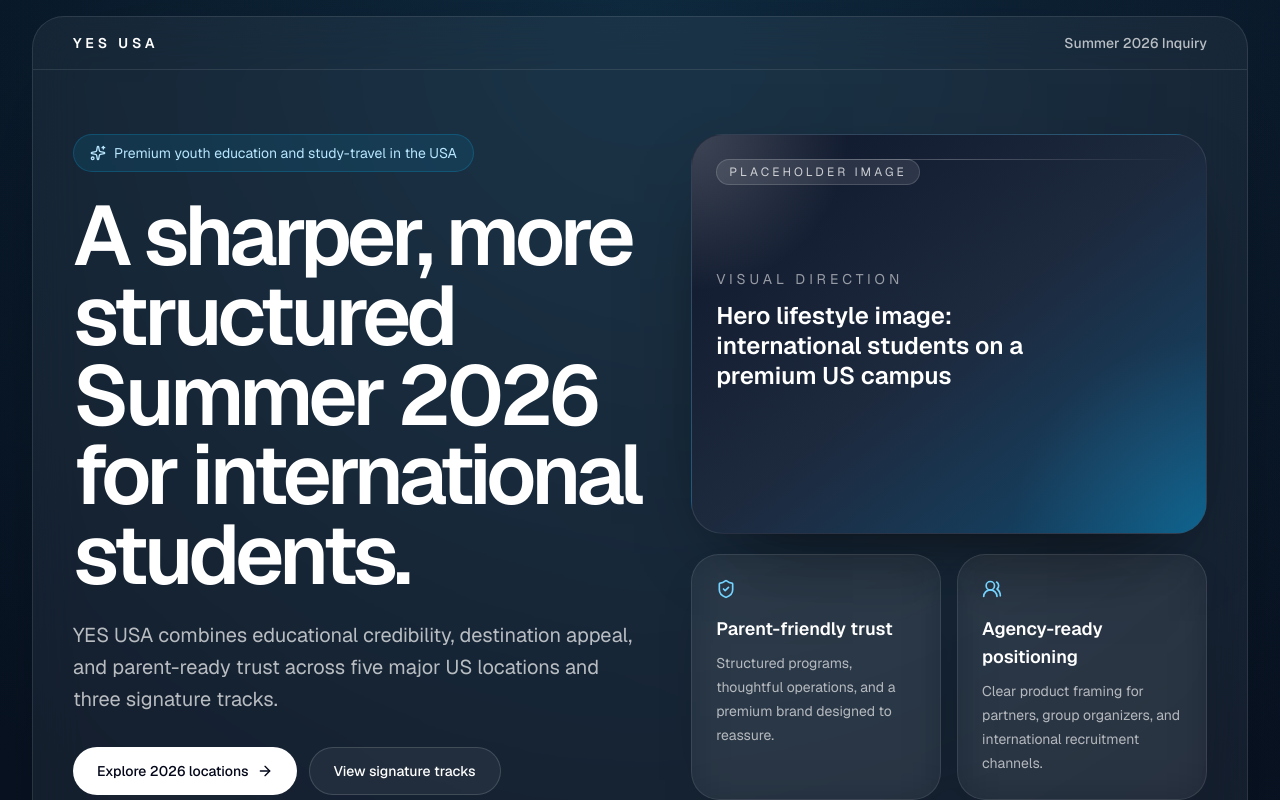
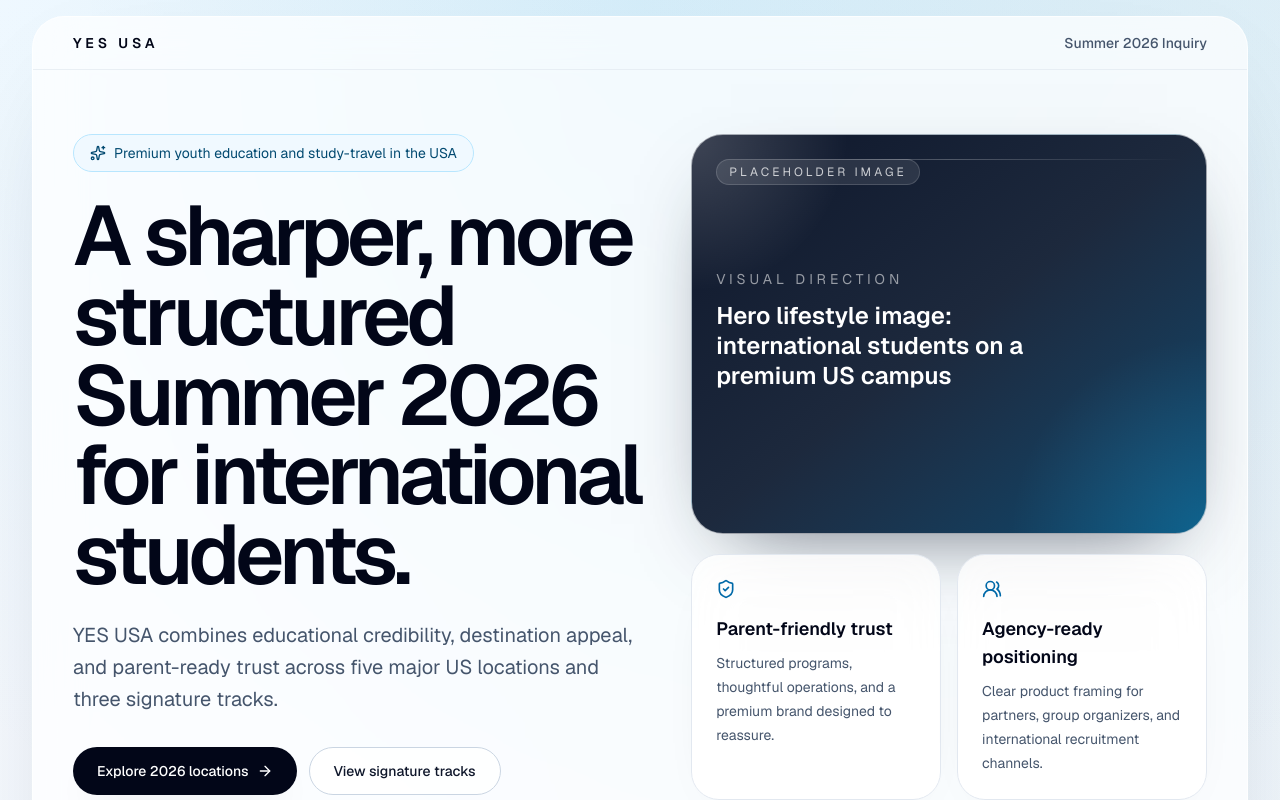
Before and after one commit to ritavteam/yesusa-summer-2026, a Next.js app: page / in a window 1280 px wide. Shown: the top 800 px of the page. Built offline with nearby package versions, Linux system fonts and the light colour scheme.

Commit message:
Switch YES USA landing page to premium light theme

```diff
--- a/src/app/globals.css
+++ b/src/app/globals.css
@@ -49,38 +49,38 @@
 }
 
 :root {
-  --background: oklch(0.17 0.02 255.2);
-  --foreground: oklch(0.96 0.006 248.01);
-  --card: oklch(0.22 0.02 255.8 / 0.86);
-  --card-foreground: oklch(0.96 0.006 248.01);
-  --popover: oklch(0.18 0.02 255.2);
-  --popover-foreground: oklch(0.96 0.006 248.01);
-  --primary: oklch(0.74 0.12 218.4);
-  --primary-foreground: oklch(0.15 0.02 255.2);
-  --secondary: oklch(0.26 0.02 255.8);
-  --secondary-foreground: oklch(0.96 0.006 248.01);
-  --muted: oklch(0.24 0.02 255.8);
-  --muted-foreground: oklch(0.74 0.014 247.75);
-  --accent: oklch(0.28 0.04 226.21);
-  --accent-foreground: oklch(0.96 0.006 248.01);
+  --background: oklch(0.985 0.006 247.84);
+  --foreground: oklch(0.2 0.03 255.63);
+  --card: oklch(1 0 0 / 0.82);
+  --card-foreground: oklch(0.2 0.03 255.63);
+  --popover: oklch(1 0 0);
+  --popover-foreground: oklch(0.2 0.03 255.63);
+  --primary: oklch(0.28 0.08 259.35);
+  --primary-foreground: oklch(0.98 0.004 247.86);
+  --secondary: oklch(0.95 0.012 236.61);
+  --secondary-foreground: oklch(0.26 0.04 257.42);
+  --muted: oklch(0.96 0.01 248.24);
+  --muted-foreground: oklch(0.52 0.03 255.61);
+  --accent: oklch(0.95 0.03 226.21);
+  --accent-foreground: oklch(0.26 0.04 257.42);
   --destructive: oklch(0.62 0.2 24.18);
-  --border: oklch(1 0 0 / 0.09);
-  --input: oklch(1 0 0 / 0.12);
-  --ring: oklch(0.72 0.08 218.4);
-  --chart-1: oklch(0.74 0.12 218.4);
-  --chart-2: oklch(0.68 0.09 194.77);
+  --border: oklch(0.89 0.012 251.32);
+  --input: oklch(0.89 0.012 251.32);
+  --ring: oklch(0.67 0.09 240.12);
+  --chart-1: oklch(0.7 0.13 240.53);
+  --chart-2: oklch(0.78 0.07 194.77);
   --chart-3: oklch(0.67 0.09 260.13);
   --chart-4: oklch(0.84 0.04 87.11);
   --chart-5: oklch(0.56 0.08 305.41);
   --radius: 1rem;
-  --sidebar: oklch(0.18 0.02 255.2);
-  --sidebar-foreground: oklch(0.96 0.006 248.01);
-  --sidebar-primary: oklch(0.74 0.12 218.4);
-  --sidebar-primary-foreground: oklch(0.15 0.02 255.2);
-  --sidebar-accent: oklch(0.28 0.04 226.21);
-  --sidebar-accent-foreground: oklch(0.96 0.006 248.01);
-  --sidebar-border: oklch(1 0 0 / 0.09);
-  --sidebar-ring: oklch(0.72 0.08 218.4);
+  --sidebar: oklch(0.985 0.004 247.86);
+  --sidebar-foreground: oklch(0.2 0.03 255.63);
+  --sidebar-primary: oklch(0.28 0.08 259.35);
+  --sidebar-primary-foreground: oklch(0.98 0.004 247.86);
+  --sidebar-accent: oklch(0.95 0.03 226.21);
+  --sidebar-accent-foreground: oklch(0.26 0.04 257.42);
+  --sidebar-border: oklch(0.89 0.012 251.32);
+  --sidebar-ring: oklch(0.67 0.09 240.12);
 }
 
 .dark {
--- a/src/app/page.tsx
+++ b/src/app/page.tsx
@@ -94,14 +94,14 @@ function SectionHeader({
 }) {
   return (
     <div className="max-w-2xl space-y-4">
-      <p className="text-xs font-semibold uppercase tracking-[0.3em] text-sky-300/80">
+      <p className="text-xs font-semibold uppercase tracking-[0.3em] text-sky-700">
         {eyebrow}
       </p>
-      <h2 className="text-3xl font-semibold tracking-tight text-balance text-white sm:text-4xl lg:text-5xl">
+      <h2 className="text-3xl font-semibold tracking-tight text-balance text-slate-950 sm:text-4xl lg:text-5xl">
         {title}
       </h2>
       {description ? (
-        <p className="text-base leading-7 text-white/65 sm:text-lg">{description}</p>
+        <p className="text-base leading-7 text-slate-600 sm:text-lg">{description}</p>
       ) : null}
     </div>
   );
@@ -116,7 +116,7 @@ function PlaceholderImage({
 }) {
   return (
     <div
-      className={`relative overflow-hidden rounded-[2rem] border border-white/10 bg-gradient-to-br from-slate-900 via-slate-800 to-sky-900 shadow-[0_30px_80px_-40px_rgba(0,0,0,0.9)] transition-all duration-500 hover:-translate-y-1 hover:border-white/15 hover:shadow-[0_40px_100px_-40px_rgba(0,0,0,0.95)] ${className}`}
+      className={`relative overflow-hidden rounded-[2rem] border border-white/60 bg-gradient-to-br from-slate-900 via-slate-800 to-sky-900 shadow-[0_30px_80px_-40px_rgba(15,23,42,0.7)] transition-all duration-500 hover:-translate-y-1 hover:border-white/70 hover:shadow-[0_40px_100px_-40px_rgba(15,23,42,0.75)] ${className}`}
     >
       <div className="absolute inset-0 bg-[radial-gradient(circle_at_top_left,rgba(255,255,255,0.2),transparent_24%),radial-gradient(circle_at_bottom_right,rgba(56,189,248,0.22),transparent_30%)]" />
       <div className="absolute inset-x-6 top-6 h-px bg-gradient-to-r from-transparent via-white/25 to-transparent" />
@@ -152,8 +152,8 @@ function LinkButton({
       className={cn(
         "inline-flex h-12 items-center justify-center rounded-full px-6 text-sm font-medium transition-all duration-300 hover:-translate-y-0.5",
         variant === "primary"
-          ? "bg-white text-slate-950 shadow-[0_20px_40px_-22px_rgba(255,255,255,0.25)] hover:bg-slate-100"
-          : "border border-white/15 bg-white/5 text-white hover:bg-white/10"
+          ? "bg-slate-950 text-white shadow-[0_20px_40px_-22px_rgba(15,23,42,0.45)] hover:bg-slate-800"
+          : "border border-slate-300 bg-white/80 text-slate-900 hover:bg-slate-50"
       )}
     >
       {children}
@@ -171,7 +171,7 @@ function SurfaceCard({
   return (
     <div
       className={cn(
-        "rounded-[1.75rem] border border-white/10 bg-white/[0.045] p-6 shadow-[0_20px_60px_-40px_rgba(0,0,0,0.9)] backdrop-blur-xl transition-all duration-300 hover:-translate-y-1 hover:border-white/15 hover:bg-white/[0.06] hover:shadow-[0_28px_80px_-40px_rgba(0,0,0,0.95)]",
+        "rounded-[1.75rem] border border-slate-200 bg-white/80 p-6 shadow-[0_20px_60px_-40px_rgba(15,23,42,0.18)] backdrop-blur-xl transition-all duration-300 hover:-translate-y-1 hover:border-slate-300 hover:bg-white hover:shadow-[0_28px_80px_-40px_rgba(15,23,42,0.22)]",
         className
       )}
     >
@@ -182,18 +182,18 @@ function SurfaceCard({
 
 export default function Home() {
   return (
-    <main className="min-h-screen bg-[radial-gradient(circle_at_top,rgba(56,189,248,0.14),transparent_18%),radial-gradient(circle_at_top_right,rgba(15,23,42,0.22),transparent_24%),linear-gradient(180deg,#07111f_0%,#0a1628_36%,#0d1b2f_100%)] text-white">
+    <main className="min-h-screen bg-[radial-gradient(circle_at_top,rgba(56,189,248,0.14),transparent_18%),radial-gradient(circle_at_top_right,rgba(14,116,144,0.08),transparent_22%),linear-gradient(180deg,#f8fbff_0%,#eef4fb_40%,#f8fafc_100%)] text-slate-900">
       <section className="px-4 pb-16 pt-4 sm:px-6 lg:px-8">
         <div className="mx-auto max-w-7xl">
-          <div className="overflow-hidden rounded-[2rem] border border-white/10 bg-white/5 shadow-[0_40px_120px_-60px_rgba(0,0,0,0.8)] backdrop-blur-xl">
-            <div className="border-b border-white/10 px-6 py-4 sm:px-8 lg:px-10">
+          <div className="overflow-hidden rounded-[2rem] border border-white/70 bg-white/70 shadow-[0_40px_120px_-60px_rgba(15,23,42,0.25)] backdrop-blur-xl">
+            <div className="border-b border-slate-200/70 px-6 py-4 sm:px-8 lg:px-10">
               <div className="flex items-center justify-between gap-4">
-                <div className="text-sm font-semibold uppercase tracking-[0.28em] text-white">
+                <div className="text-sm font-semibold uppercase tracking-[0.28em] text-slate-950">
                   YES USA
                 </div>
                 <a
                   href="#final-cta"
-                  className="text-sm font-medium text-white/70 transition hover:text-white"
+                  className="text-sm font-medium text-slate-600 transition hover:text-slate-950"
                 >
                   Summer 2026 Inquiry
                 </a>
@@ -202,14 +202,14 @@ export default function Home() {
 
             <div className="grid gap-12 px-6 py-10 sm:px-8 md:py-14 lg:grid-cols-[1.05fr_0.95fr] lg:px-10 lg:py-16">
               <div className="flex flex-col justify-center">
-                <div className="inline-flex w-fit items-center gap-2 rounded-full border border-sky-400/20 bg-sky-400/10 px-4 py-2 text-sm text-sky-200">
+                <div className="inline-flex w-fit items-center gap-2 rounded-full border border-sky-200 bg-sky-50 px-4 py-2 text-sm text-sky-900">
                   <Sparkles className="size-4" />
                   Premium youth education and study-travel in the USA
                 </div>
-                <h1 className="mt-6 max-w-3xl text-5xl font-semibold tracking-[-0.055em] text-balance text-white sm:text-6xl lg:text-[5.25rem] lg:leading-[0.95]">
+                <h1 className="mt-6 max-w-3xl text-5xl font-semibold tracking-[-0.055em] text-balance text-slate-950 sm:text-6xl lg:text-[5.25rem] lg:leading-[0.95]">
                   A sharper, more structured Summer 2026 for international students.
                 </h1>
-                <p className="mt-6 max-w-2xl text-lg leading-8 text-white/70 sm:text-xl">
+                <p className="mt-6 max-w-2xl text-lg leading-8 text-slate-600 sm:text-xl">
                   YES USA combines educational credibility, destination appeal,
                   and parent-ready trust across five major US locations and three
                   signature tracks.
@@ -232,8 +232,8 @@ export default function Home() {
                     ["12–20", "age range"],
                   ].map(([value, label]) => (
                     <SurfaceCard key={label} className="p-5">
-                      <div className="text-2xl font-semibold text-white">{value}</div>
-                      <div className="mt-1 text-sm text-white/55">{label}</div>
+                      <div className="text-2xl font-semibold text-slate-950">{value}</div>
+                      <div className="mt-1 text-sm text-slate-500">{label}</div>
                     </SurfaceCard>
                   ))}
                 </div>
@@ -246,21 +246,21 @@ export default function Home() {
                 />
                 <div className="grid gap-4 sm:grid-cols-2">
                   <SurfaceCard>
-                    <ShieldCheck className="size-5 text-sky-300" />
-                    <h3 className="mt-4 text-lg font-semibold text-white">
+                    <ShieldCheck className="size-5 text-sky-700" />
+                    <h3 className="mt-4 text-lg font-semibold text-slate-950">
                       Parent-friendly trust
                     </h3>
-                    <p className="mt-2 text-sm leading-6 text-white/65">
+                    <p className="mt-2 text-sm leading-6 text-slate-600">
                       Structured programs, thoughtful operations, and a premium
                       brand designed to reassure.
                     </p>
                   </SurfaceCard>
                   <SurfaceCard>
-                    <Users2 className="size-5 text-sky-300" />
-                    <h3 className="mt-4 text-lg font-semibold text-white">
+                    <Users2 className="size-5 text-sky-700" />
+                    <h3 className="mt-4 text-lg font-semibold text-slate-950">
                       Agency-ready positioning
                     </h3>
-                    <p className="mt-2 text-sm leading-6 text-white/65">
+                    <p className="mt-2 text-sm leading-6 text-slate-600">
                       Clear product framing for partners, group organizers, and
                       international recruitment channels.
                     </p>
@@ -308,11 +308,11 @@ export default function Home() {
               },
             ].map((item) => (
               <SurfaceCard key={item.title}>
-                <item.icon className="size-5 text-sky-300" />
-                <h3 className="mt-4 text-lg font-semibold text-white">
+                <item.icon className="size-5 text-sky-700" />
+                <h3 className="mt-4 text-lg font-semibold text-slate-950">
                   {item.title}
                 </h3>
-                <p className="mt-3 text-sm leading-6 text-white/65">
+                <p className="mt-3 text-sm leading-6 text-slate-600">
                   {item.description}
                 </p>
               </SurfaceCard>
@@ -328,16 +328,16 @@ export default function Home() {
               <SurfaceCard key={location.name} className="sm:p-8">
                 <div className="flex items-start justify-between gap-4">
                   <div>
-                    <div className="text-sm font-semibold uppercase tracking-[0.25em] text-sky-300/80">
+                    <div className="text-sm font-semibold uppercase tracking-[0.25em] text-sky-700/80">
                       0{index + 1}
                     </div>
-                    <h3 className="mt-3 text-2xl font-semibold tracking-tight text-white">
+                    <h3 className="mt-3 text-2xl font-semibold tracking-tight text-slate-950">
                       {location.name}
                     </h3>
                   </div>
-                  <MapPin className="mt-1 size-5 shrink-0 text-white/35" />
+                  <MapPin className="mt-1 size-5 shrink-0 text-slate-400" />
                 </div>
-                <p className="mt-4 max-w-2xl text-base leading-7 text-white/65">
+                <p className="mt-4 max-w-2xl text-base leading-7 text-slate-600">
                   {location.description}
                 </p>
               </SurfaceCard>
@@ -364,23 +364,23 @@ export default function Home() {
         <div className="mx-auto max-w-7xl">
           <SurfaceCard className="overflow-hidden p-0">
             <div className="grid gap-0 lg:grid-cols-[0.9fr_1.1fr] lg:min-h-[26rem]">
-              <div className="border-b border-white/10 p-6 sm:p-8 lg:border-b-0 lg:border-r lg:p-10">
+              <div className="border-b border-slate-200 p-6 sm:p-8 lg:border-b-0 lg:border-r lg:p-10">
                 <SectionHeader
                   eyebrow="Signature Tracks"
                   title="Focused pathways for students who want direction, not filler."
                   description="Each track can later become a richer academic or marketing story with outcomes, sample modules, and profile-based targeting."
                 />
               </div>
-              <div className="grid gap-px bg-white/10 md:grid-cols-3">
+              <div className="grid gap-px bg-slate-200 md:grid-cols-3">
                 {tracks.map((track) => (
-                  <div key={track.title} className="bg-white/[0.035] p-6 sm:p-8">
-                    <div className="inline-flex rounded-full border border-white/10 bg-white/10 px-3 py-1 text-xs uppercase tracking-[0.24em] text-white/70">
+                  <div key={track.title} className="bg-white/75 p-6 sm:p-8">
+                    <div className="inline-flex rounded-full border border-slate-200 bg-slate-100 px-3 py-1 text-xs uppercase tracking-[0.24em] text-slate-500">
                       Signature Track
                     </div>
-                    <h3 className="mt-5 text-2xl font-semibold text-white">
+                    <h3 className="mt-5 text-2xl font-semibold text-slate-950">
                       {track.title}
                     </h3>
-                    <p className="mt-3 text-sm leading-6 text-white/65">
+                    <p className="mt-3 text-sm leading-6 text-slate-600">
                       {track.description}
                     </p>
                   </div>
@@ -403,10 +403,10 @@ export default function Home() {
             <div className="mt-8 grid gap-4 sm:grid-cols-2">
               {included.map((item) => (
                 <SurfaceCard key={item} className="flex items-start gap-3 p-4">
-                  <div className="mt-0.5 rounded-full bg-sky-400/15 p-1 text-sky-300">
+                  <div className="mt-0.5 rounded-full bg-sky-100 p-1 text-sky-800">
                     <Check className="size-4" />
                   </div>
-                  <p className="text-sm leading-6 text-white/72">{item}</p>
+                  <p className="text-sm leading-6 text-slate-700">{item}</p>
                 </SurfaceCard>
               ))}
             </div>
@@ -430,10 +430,10 @@ export default function Home() {
           <div className="mt-10 grid gap-5 lg:grid-cols-3">
             {audiences.map((audience) => (
               <SurfaceCard key={audience.title} className="sm:p-8">
-                <h3 className="text-2xl font-semibold tracking-tight text-white">
+                <h3 className="text-2xl font-semibold tracking-tight text-slate-950">
                   {audience.title}
                 </h3>
-                <p className="mt-4 text-base leading-7 text-white/65">
+                <p className="mt-4 text-base leading-7 text-slate-600">
                   {audience.description}
                 </p>
               </SurfaceCard>
@@ -444,31 +444,31 @@ export default function Home() {
 
       <section id="final-cta" className="px-4 py-14 sm:px-6 lg:px-8">
         <div className="mx-auto max-w-7xl">
-          <SurfaceCard className="p-0 overflow-hidden">
+          <SurfaceCard className="p-0 overflow-hidden bg-[linear-gradient(135deg,rgba(255,255,255,0.94),rgba(233,243,255,0.92))]">
             <div className="grid gap-0 lg:grid-cols-[1.05fr_0.95fr] lg:min-h-[34rem]">
-              <div className="border-b border-white/10 p-6 sm:p-8 lg:border-b-0 lg:border-r lg:p-10">
-                <p className="text-xs font-semibold uppercase tracking-[0.3em] text-sky-300/80">
+              <div className="border-b border-slate-200 p-6 sm:p-8 lg:border-b-0 lg:border-r lg:p-10">
+                <p className="text-xs font-semibold uppercase tracking-[0.3em] text-sky-700">
                   Final CTA
                 </p>
-                <h2 className="mt-4 max-w-3xl text-4xl font-semibold tracking-tight text-white sm:text-5xl">
+                <h2 className="mt-4 max-w-3xl text-4xl font-semibold tracking-tight text-slate-950 sm:text-5xl">
                   Position YES USA as the summer brand families trust and agencies can confidently sell.
                 </h2>
-                <p className="mt-5 max-w-2xl text-lg leading-8 text-white/65">
+                <p className="mt-5 max-w-2xl text-lg leading-8 text-slate-600">
                   Premium destinations, structured delivery, and a modern
                   international presentation — now in a stronger, more
                   conversion-ready format.
                 </p>
                 <div className="mt-8 grid gap-4 sm:grid-cols-2">
-                  <SurfaceCard className="p-5">
-                    <p className="text-sm font-semibold text-white">For families</p>
-                    <p className="mt-2 text-sm leading-6 text-white/65">
+                  <SurfaceCard className="p-5 bg-white/70">
+                    <p className="text-sm font-semibold text-slate-950">For families</p>
+                    <p className="mt-2 text-sm leading-6 text-slate-600">
                       Ask for dates, pricing, destination guidance, and the right
                       track for your student.
                     </p>
                   </SurfaceCard>
-                  <SurfaceCard className="p-5">
-                    <p className="text-sm font-semibold text-white">For agencies</p>
-                    <p className="mt-2 text-sm leading-6 text-white/65">
+                  <SurfaceCard className="p-5 bg-white/70">
+                    <p className="text-sm font-semibold text-slate-950">For agencies</p>
+                    <p className="mt-2 text-sm leading-6 text-slate-600">
                       Request program sheets, group positioning support, and
                       partnership information for Summer 2026.
                     </p>
@@ -476,42 +476,42 @@ export default function Home() {
                 </div>
               </div>
 
-              <div className="bg-white/[0.035] p-6 sm:p-8 lg:p-10">
+              <div className="bg-white/55 p-6 sm:p-8 lg:p-10">
                 <div className="flex items-center justify-between gap-3">
                   <div>
-                    <p className="text-sm font-semibold text-white">
+                    <p className="text-sm font-semibold text-slate-950">
                       Inquiry form placeholder
                     </p>
-                    <p className="mt-1 text-sm text-white/55">
+                    <p className="mt-1 text-sm text-slate-500">
                       Designed so this can later connect to a real CRM or form
                       backend.
                     </p>
                   </div>
-                  <div className="rounded-full bg-sky-400/15 px-3 py-1 text-xs font-semibold uppercase tracking-[0.24em] text-sky-200">
+                  <div className="rounded-full bg-sky-100 px-3 py-1 text-xs font-semibold uppercase tracking-[0.24em] text-sky-800">
                     V1
                   </div>
                 </div>
 
                 <div className="mt-6 grid gap-4">
                   <div className="grid gap-4 sm:grid-cols-2">
-                    <SurfaceCard className="p-4">
-                      <label className="text-xs font-semibold uppercase tracking-[0.22em] text-white/45">
+                    <SurfaceCard className="p-4 bg-white/70">
+                      <label className="text-xs font-semibold uppercase tracking-[0.22em] text-slate-500">
                         I am a
                       </label>
                       <div className="mt-3 flex gap-2 flex-wrap">
-                        <span className="rounded-full bg-white px-3 py-2 text-xs font-medium text-slate-950">
+                        <span className="rounded-full bg-slate-950 px-3 py-2 text-xs font-medium text-white">
                           Parent / Student
                         </span>
-                        <span className="rounded-full border border-white/15 px-3 py-2 text-xs font-medium text-white/80">
+                        <span className="rounded-full border border-slate-300 px-3 py-2 text-xs font-medium text-slate-700">
                           Agency / Group
                         </span>
                       </div>
                     </SurfaceCard>
-                    <SurfaceCard className="p-4">
-                      <label className="text-xs font-semibold uppercase tracking-[0.22em] text-white/45">
+                    <SurfaceCard className="p-4 bg-white/70">
+                      <label className="text-xs font-semibold uppercase tracking-[0.22em] text-slate-500">
                         Interested in
                       </label>
-                      <p className="mt-3 text-sm text-white/72">
+                      <p className="mt-3 text-sm text-slate-700">
                         Miami · New York · Stevens / NYC · LA / OC · Boston
                       </p>
                     </SurfaceCard>
@@ -526,7 +526,7 @@ export default function Home() {
                     ].map((field) => (
                       <div
                         key={field}
-                        className="rounded-2xl border border-white/10 bg-white/[0.04] px-4 py-3 text-sm text-white/35"
+                        className="rounded-2xl border border-slate-200 bg-white/75 px-4 py-3 text-sm text-slate-400"
                       >
                         {field}
                       </div>
@@ -552,9 +552,9 @@ export default function Home() {
       </section>
 
       <footer className="px-4 pb-10 pt-4 sm:px-6 lg:px-8">
-        <div className="mx-auto flex max-w-7xl flex-col gap-4 rounded-[1.5rem] border border-white/10 bg-white/[0.035] px-6 py-6 text-sm text-white/45 shadow-sm backdrop-blur sm:flex-row sm:items-center sm:justify-between">
+        <div className="mx-auto flex max-w-7xl flex-col gap-4 rounded-[1.5rem] border border-slate-200 bg-white/70 px-6 py-6 text-sm text-slate-500 shadow-sm backdrop-blur sm:flex-row sm:items-center sm:justify-between">
           <div>
-            <div className="font-semibold uppercase tracking-[0.24em] text-white">
+            <div className="font-semibold uppercase tracking-[0.24em] text-slate-950">
               YES USA
             </div>
             <p className="mt-1">
```
